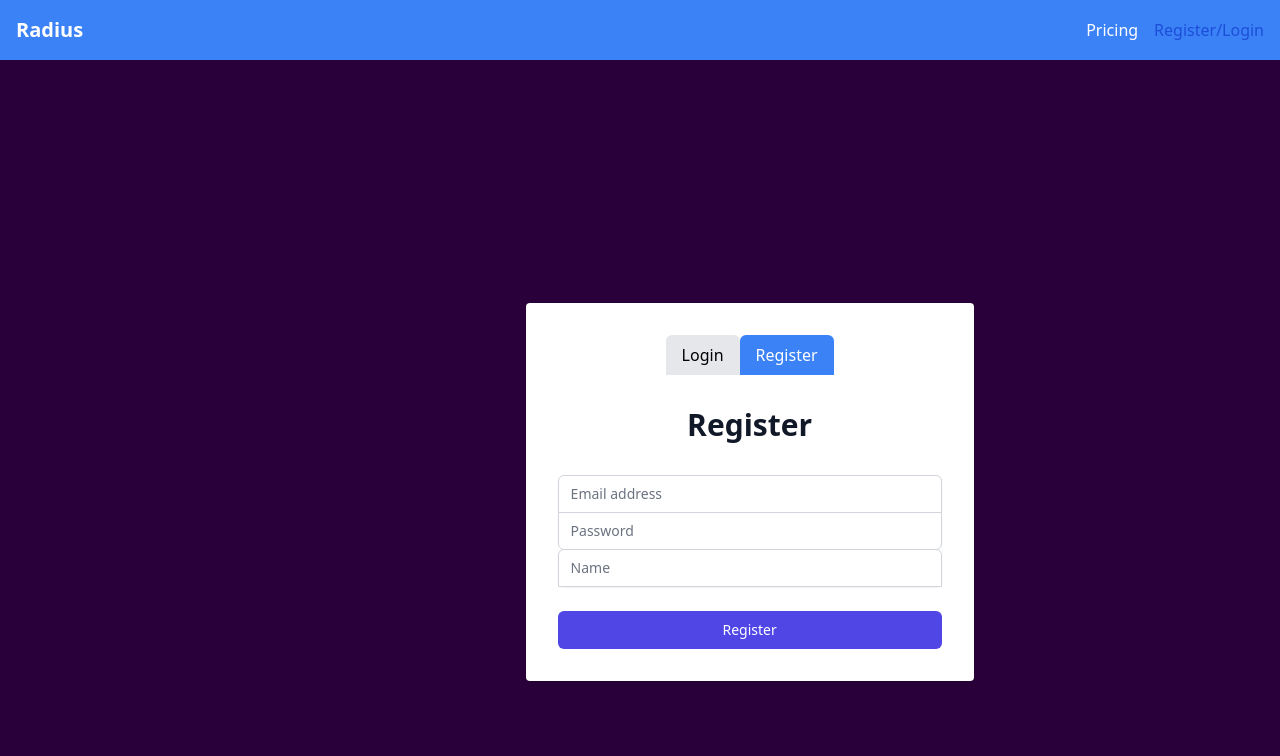
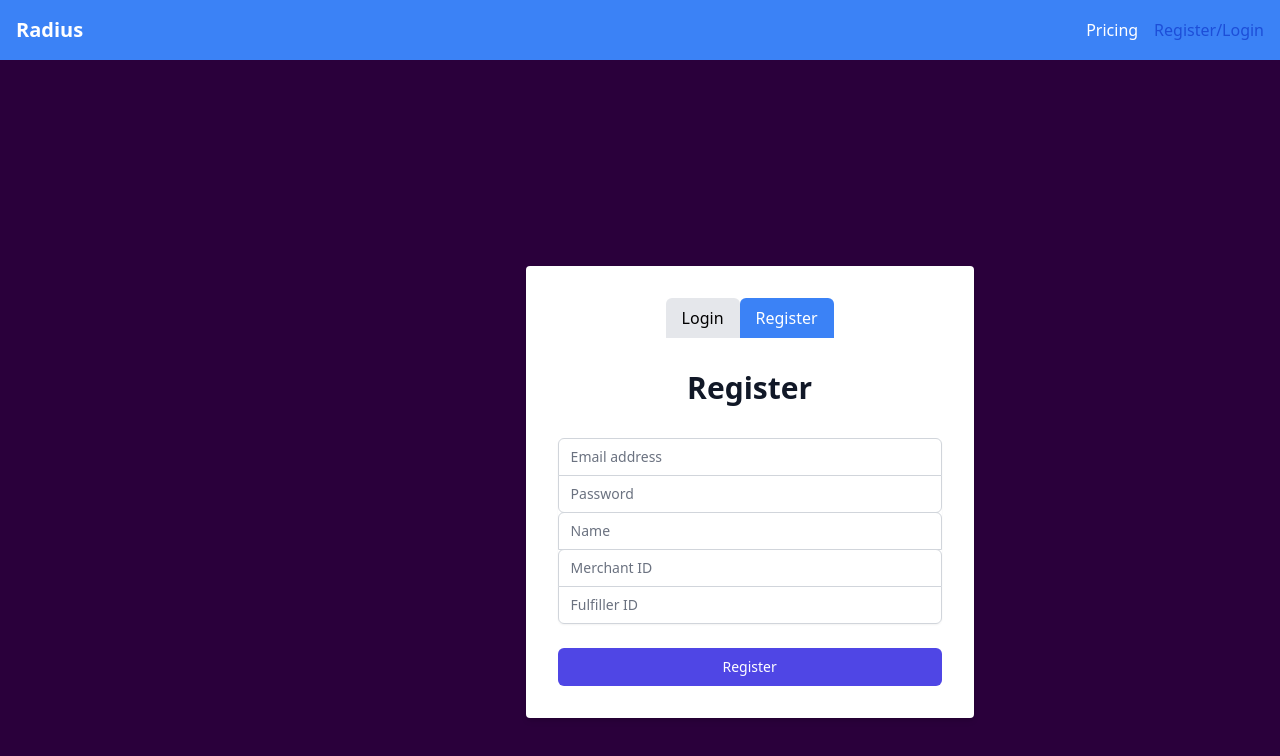
Before and after one commit to UmayerK/MyRadius, a React (Create React App) app: page /register in a window 1280 px wide. Both pictures are taken after a click on the button "Register". Shown: the top 756 px of the page. Built offline with nearby package versions, Linux system fonts and the light colour scheme.

Commit message:
fixed my mistakes

```diff
--- a/src/pages/Register.js
+++ b/src/pages/Register.js
@@ -1,4 +1,3 @@
-// src/pages/Register.js
 import React, { useState } from 'react';
 import axios from 'axios';
 import { useAuth } from '../AuthContext'; // Ensure this path is correct
@@ -8,14 +7,23 @@ const Register = () => {
     const [email, setEmail] = useState('');
     const [password, setPassword] = useState('');
     const [name, setName] = useState('');
+    const [merchantId, setMerchantId] = useState('');
+    const [fulfillerId, setFulfillerId] = useState('');
     const { login } = useAuth();  // Get login function from context
 
     const handleRegister = async () => {
+        if (!merchantId || !fulfillerId) {
+            alert('Please provide both Merchant ID and Fulfiller ID.');
+            return;
+        }
+
         try {
             const response = await axios.post('http://localhost:3000/api/register', {
                 email,
                 password,
-                username: name
+                username: name,
+                merchantId,
+                fulfillerId // Pass both merchantId and fulfillerId
             });
             console.log('Registration response:', response.data); // Log response
             if (response.data.success) {
@@ -158,6 +166,34 @@ const Register = () => {
                                         onChange={(e) => setName(e.target.value)}
                                     />
                                 </div>
+                                <div>
+                                    <label htmlFor="merchant-id" className="sr-only">Merchant ID</label>
+                                    <input
+                                        id="merchant-id"
+                                        name="merchantId"
+                                        type="text"
+                                        autoComplete="merchant-id"
+                                        required
+                                        className="appearance-none rounded-none relative block w-full px-3 py-2 border border-gray-300 placeholder-gray-500 text-gray-900 rounded-t-md focus:outline-none focus:ring-indigo-500 focus:border-indigo-500 focus:z-10 sm:text-sm"
+                                        placeholder="Merchant ID"
+                                        value={merchantId}
+                                        onChange={(e) => setMerchantId(e.target.value)}
+                                    />
+                                </div>
+                                <div>
+                                    <label htmlFor="fulfiller-id" className="sr-only">Fulfiller ID</label>
+                                    <input
+                                        id="fulfiller-id"
+                                        name="fulfillerId"
+                                        type="text"
+                                        autoComplete="fulfiller-id"
+                                        required
+                                        className="appearance-none rounded-none relative block w-full px-3 py-2 border border-gray-300 placeholder-gray-500 text-gray-900 rounded-b-md focus:outline-none focus:ring-indigo-500 focus:border-indigo-500 focus:z-10 sm:text-sm"
+                                        placeholder="Fulfiller ID"
+                                        value={fulfillerId}
+                                        onChange={(e) => setFulfillerId(e.target.value)}
+                                    />
+                                </div>
                             </div>
                             <div>
                                 <button
```
Also changed, not shown: 2 other files (tests, documents, lock files or other folders).
